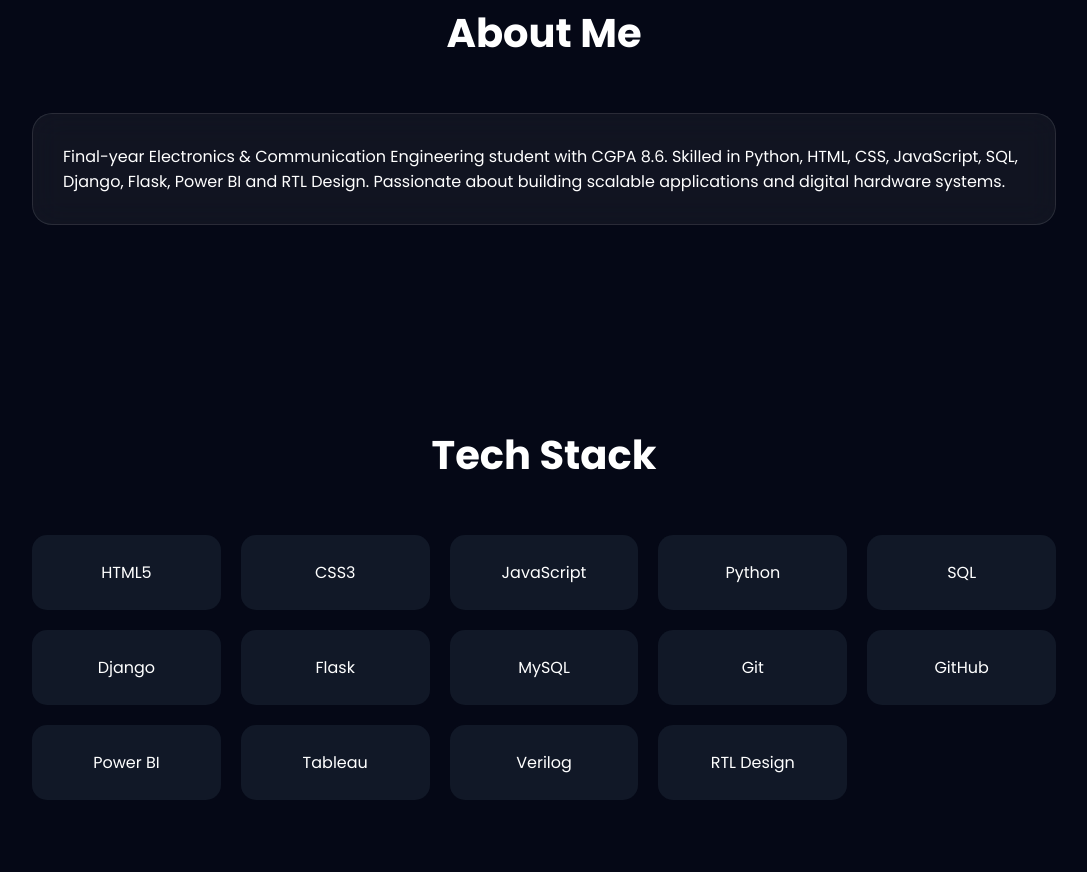
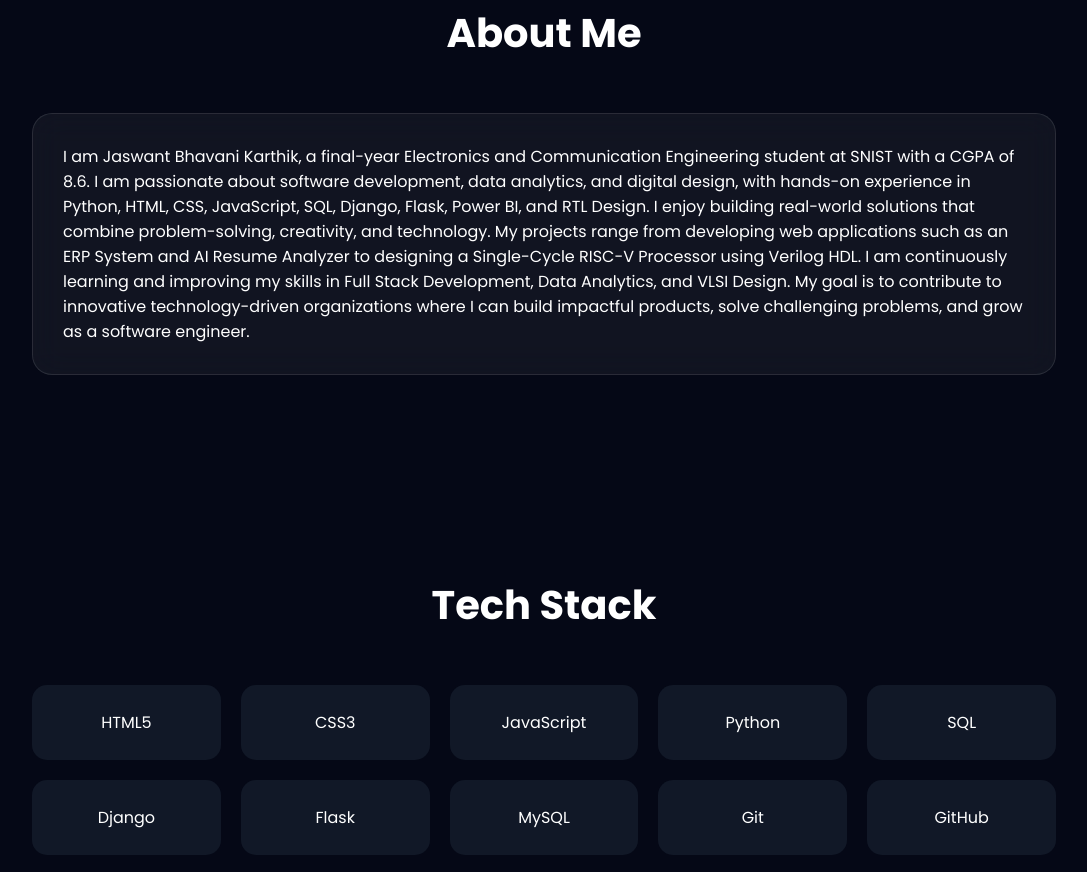
Before and after one commit to jaswantjbk/Portfolio, a plain HTML site: page index.html in a window 1280 px wide. Shown: the part 897-1769 px from the top of the page, without its empty margins (96-1183 px from the left). Drawn offline with nearby package versions, Linux system fonts and the light colour scheme.

Commit message:
Update index.html

```diff
--- a/index.html
+++ b/index.html
@@ -67,14 +67,12 @@
     <div class="glass-card">
 
         <p>
-            Final-year Electronics & Communication Engineering student
-            with CGPA 8.6.
+            I am Jaswant Bhavani Karthik, a final-year Electronics and Communication Engineering student at SNIST with a CGPA of 8.6. I am passionate about software development, data analytics, and digital design, with hands-on experience in Python, HTML, CSS, JavaScript, SQL, Django, Flask, Power BI, and RTL Design.
 
-            Skilled in Python, HTML, CSS, JavaScript, SQL,
-            Django, Flask, Power BI and RTL Design.
+I enjoy building real-world solutions that combine problem-solving, creativity, and technology. My projects range from developing web applications such as an ERP System and AI Resume Analyzer to designing a Single-Cycle RISC-V Processor using Verilog HDL.
 
-            Passionate about building scalable applications
-            and digital hardware systems.
+I am continuously learning and improving my skills in Full Stack Development, Data Analytics, and VLSI Design. My goal is to contribute to innovative technology-driven organizations where I can build impactful products, solve challenging problems, and grow as a software engineer.
+
         </p>
 
     </div>
```
